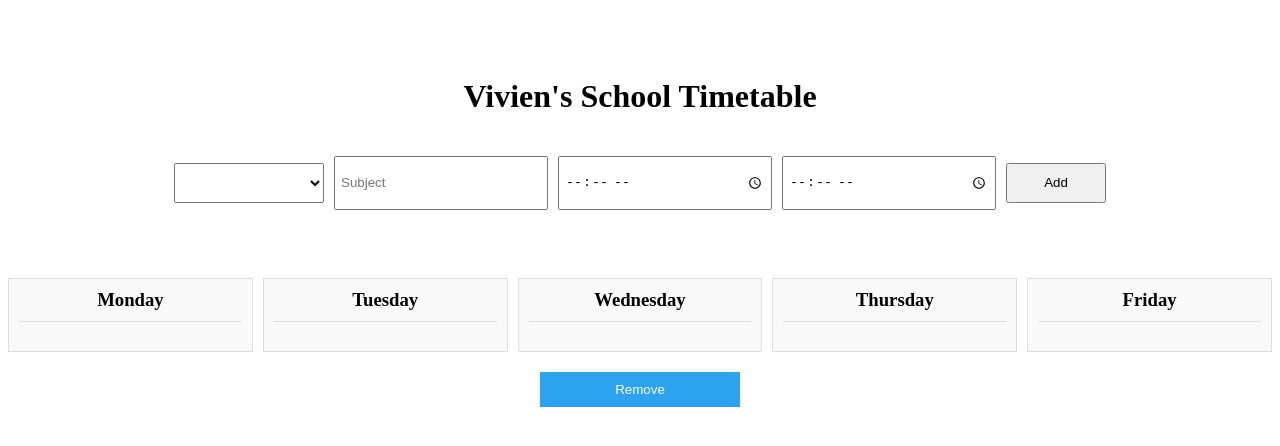
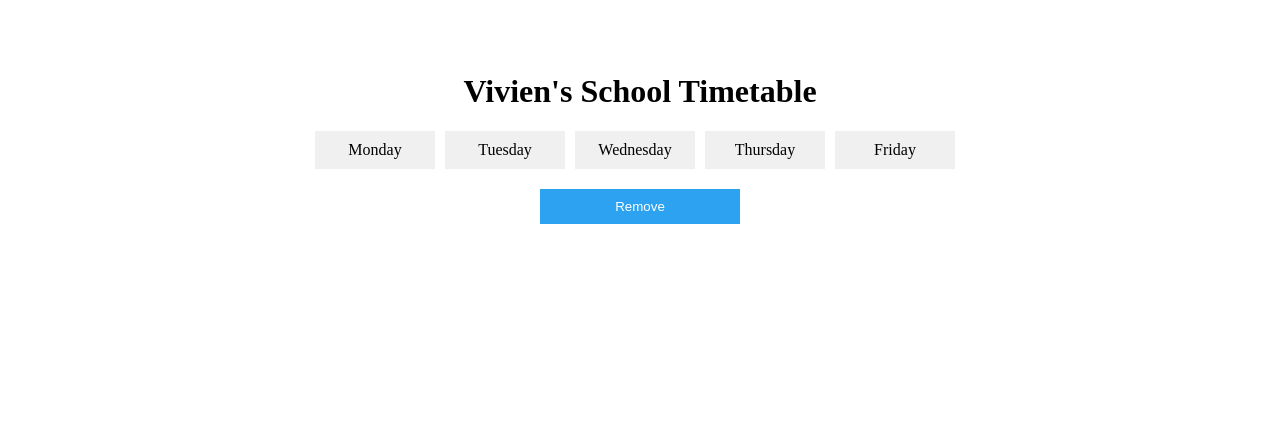
Before and after one commit to deiRud/school-timetable-app, a Vue app: page / in a window 1280 px wide. Shown: the top 446 px of the page. Built offline with nearby package versions, Linux system fonts and the light colour scheme.

Commit message:
adjusted the layout of the day and subjects shown in the day

```diff
--- a/src/App.vue
+++ b/src/App.vue
@@ -2,29 +2,38 @@
   <div>
    <div class="centered-content">
       <h1>Vivien's School Timetable</h1>
+      <div v-if="selectedDay" class="selected-day-container">
+        <h2 class="zoomed">{{ selectedDay }} Schedule</h2>
         <form @submit.prevent="addSubject" class="inline-form">
-        <select v-model="newSubject.day">
-          <option value="disabled selected" >Select a day</option>
-          <option v-for="day in days" :key="day" :value="day">{{ day }}</option>
-        </select>
           <input v-model="newSubject.name" placeholder="Subject" required>
-        <input type="time" v-model="newSubject.startTime" required> <!-- Start Time -->
-        <input type="time" v-model="newSubject.endTime" required> <!-- End Time -->
+        <input type="time" v-model="newSubject.startTime" required>
+        <input type="time" v-model="newSubject.endTime" required>
         <button type="submit">Add</button>
       </form>
+      <Day
+          :day="selectedDay"
+          :subjects="timetable[selectedDay]"
+        />
+        <button @click="clearSelection">Back to Week View</button>
     </div>
 
-    <div class="timetable">
-      <Day
+    <div v-else>
+        <div class="carousel">
+          <div
+            class="day"
             v-for="day in days"
             :key="day"
-        :day="day"
-        :subjects="timetable[day]"
-      />
+            @click="selectDay(day)"
+            :class="{ 'active': selectedDay === day }"
+          >
+            {{ day }}
+          </div>
+        </div>
       </div>
 
       <div class="remove-button-container">
         <button @click="removeSelectedSubjects" class="remove-btn">Remove</button>
+      </div>
     </div>
   </div>
 </template>
@@ -45,31 +54,37 @@ export default {
         Friday: []
       },
       newSubject: {
-        day: '',
         name: '',
         startTime: '',
         endTime: ''
-      }
+      },
+      selectedDay: null
     }
   },
   methods: {
+    selectDay(day) {
+      this.selectedDay = day;
+    },
+    clearSelection() {
+      this.selectedDay = null;
+    },
     addSubject() {
-      if (this.newSubject.day && this.newSubject.name && this.newSubject.startTime && this.newSubject.endTime) {
-        this.timetable[this.newSubject.day].push({
+      if (this.selectedDay && this.newSubject.name) {
+        this.timetable[this.selectedDay].push({
           name: this.newSubject.name,
           selected: false,
           startTime: this.newSubject.startTime,
           endTime: this.newSubject.endTime
         });
 
-        this.timetable[this.newSubject.day].sort((a, b) => {return a.startTime.localeCompare(b.startTime);
+        this.timetable[this.selectedDay].sort((a, b) => {return a.startTime.localeCompare(b.startTime);
       });
-        this.newSubject = { day: '', name: '', startTime: '', endTime: '' };
+      this.newSubject = { name: '', startTime: '', endTime: '' };
       }
     },
     removeSelectedSubjects() {
-      for (let day of this.days) {
-        this.timetable[day] = this.timetable[day].filter(subject => !subject.selected);
+    if (this.selectedDay) {
+      this.timetable[this.selectedDay] = this.timetable[this.selectedDay].filter(subject => !subject.selected);
       }
     }
   }
@@ -87,20 +102,58 @@ export default {
   padding: 10px 0;
 }
 
+.selected-day-container {
+  display: flex;
+  flex-direction: column;
+  align-items: center;
+}
+
+.zoomed {
+  font-size: 2em;
+}
+
+.carousel {
+  display: flex;
+  overflow-x: auto;
+}
+.day {
+  flex-shrink: 0;
+  width: 100px;
+  margin-right: 10px;
+  padding: 10px;
+  text-align: center;
+  background-color: #f0f0f0;
+  cursor: pointer;
+}
+
+.day:hover {
+  background-color: #e0e0e0;
+}
+
+.active {
+  transform: scale(1.5); /* Zoom in the active day */
+  z-index: 1; /* Bring the active day to the front */
+}
+
 .inline-form {
   display: flex;
   flex-direction: row;
-  align-items: center;
-  gap: 10px;
-  margin-top: 20px;
-  margin-bottom: 10px;
+}
+.subjects-container {
+  display: flex;
+  flex-wrap: wrap;
+  justify-content: center;
 }
 
-.inline-form select,
+.subject-item {
+  margin-right: 10px;
+  padding: 5px;
+  background-color: #f0f0f0;
+}
+
 .inline-form input,
 .inline-form button {
-  padding: 5px;
-  height: 40px;
+  margin-right: 5px;
 }
 
 .inline-form select {
--- a/src/components/Day.vue
+++ b/src/components/Day.vue
@@ -2,10 +2,10 @@
   <div class="day">
     <h3>{{ day }}</h3>
     <ul>
-      <li v-for="(subject, index) in subjects" :key="index">
+      <li v-for="(subject, index) in subjects" :key="index" class="subject-item">
         <label>
           <input type="checkbox" v-model="subject.selected">
-          <span class="time-span">{{ subject.startTime }} - {{ subject.endTime }}</span>
+          <span class="time-span">{{ subject.startTime }} - {{ subject.endTime }}:</span>
           <span class="subject-name">{{ subject.name }}</span>
         </label>
       </li>
@@ -21,10 +21,41 @@ export default {
 
 <style scoped>
 .day {
-  border: 1px solid #ddd;
-  padding: 10px;
-  background-color: #f9f9f9;
+  border-radius :5px;
+  border :1px solid #ddd;
+  padding :10px;
+  background-color :#f9f9f9;
+  margin-bottom :10px;
+  display: flex;
+  flex-direction: column;
+  align-items: stretch;
+  min-width: 250px;
+  max-width: 100%;
 }
+
+.subjects-container {
+   display :flex;
+   flex-wrap :wrap;
+   justify-content :center;
+}
+
+.subject-item {
+  display: flex;
+  align-items: center;
+  background-color: #e0e0e0;
+  border-radius: 3px;
+  padding: 5px;
+  field-sizing: content;
+  min-width: 200px;
+  max-width: 100%;
+}
+
+label {
+  display: flex;
+  align-items: center;
+  width: 100%;
+}
+
 
 h3 {
   text-align: center;
@@ -37,6 +68,7 @@ ul {
   list-style-type: none;
   padding: 0;
   margin: 0;
+  width: 100%;
 }
 
 li {
@@ -49,7 +81,7 @@ label {
 }
 
 input[type="checkbox"] {
-  margin-right: 5px;
+  margin-right: 10px;
 }
 
 span {
@@ -60,4 +92,13 @@ span {
   margin-right: 10px;
 }
 
+.time-span {
+  margin-right: 10px;
+  font-weight: normal;
+}
+
+.subject-name {
+  flex-grow: 1;
+}
+
 </style>
--- a/src/components/DayDetail.vue
+++ b/src/components/DayDetail.vue
@@ -1,11 +1,7 @@
 <template>
     <div class="day-detail">
       <h2>{{ day }} Schedule</h2>
-      <ul>
-        <li v-for="(subject, index) in subjects" :key="index">
-          {{ subject.name }}
-        </li>
-      </ul>
+
       <router-link to="/">Back to Timetable</router-link>
     </div>
   </template>
--- a/src/components/Timetable.vue
+++ b/src/components/Timetable.vue
@@ -4,11 +4,11 @@
         <h1>Vivien's School Timetable</h1>
         <form @submit.prevent="$root.addSubject" class="inline-form">
           <select v-model="$root.newSubject.day">
-            <option value="" disabled selected>Select a day</option>
+            <option value="disabled selected">Select a day</option>
             <option v-for="day in $root.days" :key="day" :value="day">{{ day }}</option>
           </select>
           <input v-model="$root.newSubject.name" placeholder="Subject" required>
-          <button type="submit">Add Subject</button>
+
         </form>
       </div>
 
@@ -25,5 +25,12 @@
   </script>
 
   <style scoped>
-  /* Your existing styles here */
+  .selected-day-container {
+  display: flex;
+  flex-direction: column;
+  align-items: center;
+  width: 100%;
+  max-width: 600px; /* Adjust as needed */
+  margin: 0 auto;
+}
   </style>
```
Lines whose indentation alone changed are shown as unchanged.
